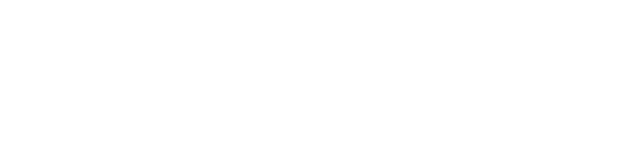
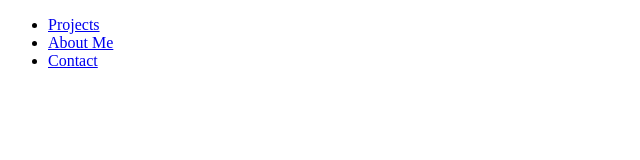
Before and after one commit to lkgraner/portfolio, a plain HTML site: page index.html in a window 1280 px wide. Shown: the whole page, without its empty margins (0-640 px from the left). Drawn offline with Linux system fonts and the light colour scheme; files whose address does not match are found by name.

Commit message:
First Navbar Commit

```diff
--- a/index.html
+++ b/index.html
@@ -9,6 +9,13 @@
 
 </head>
 <body>
+    <ul>
+        <li><a href="#projects">Projects</a></li>
+        <li><a href="#about">About Me</a></li>
+        <li><a href="#contact">Contact</a></li>
+    </ul>
+
+
     <script src=".js/nav.js"></script>
 </body>
 </html>
```
